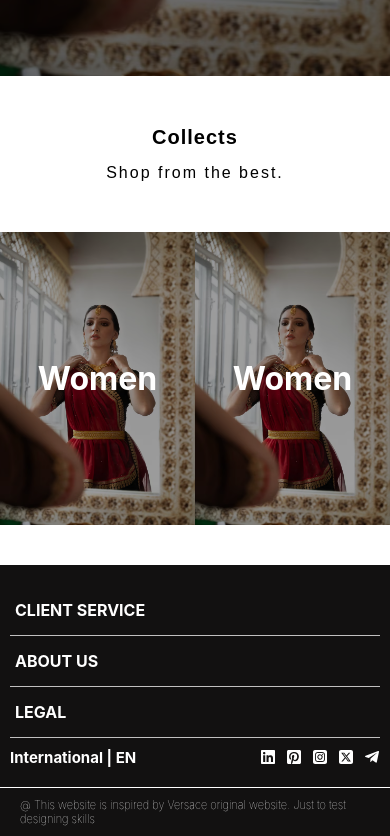
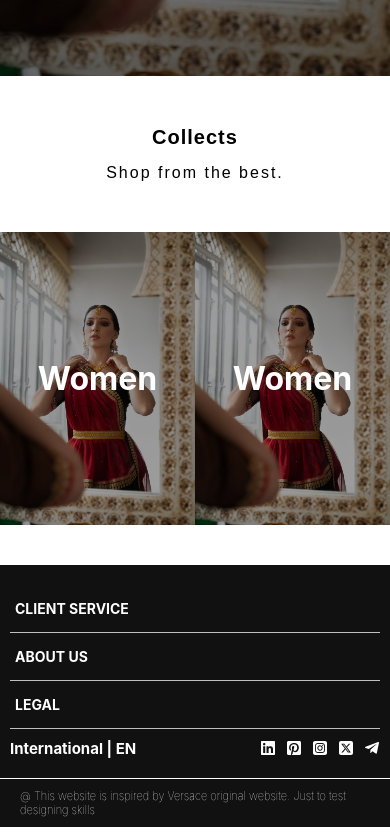
Before and after one commit to SStrange1024-000/E_COMMERCE_SITE_DEVTA, a React (Create React App) app: page /#/ in a window 390 px wide. Shown: the part 689-1525 px from the top of the page. Built offline with nearby package versions, Linux system fonts and the light colour scheme.

Commit message:
Responsive Error fixed

```diff
--- a/src/pages/Footer/Footer.scss
+++ b/src/pages/Footer/Footer.scss
@@ -63,7 +63,7 @@
 
                 h2{
                     transition: .2s;
-                    font-size: 16px;
+                    font-size: 14px;
                     cursor: pointer;
                 }
             }
@@ -73,6 +73,10 @@
 
             .pdis{
                 display: block;
+            }
+            p{
+                font-size: 11px;
+                font-weight: 200;
             }
 
 
```
